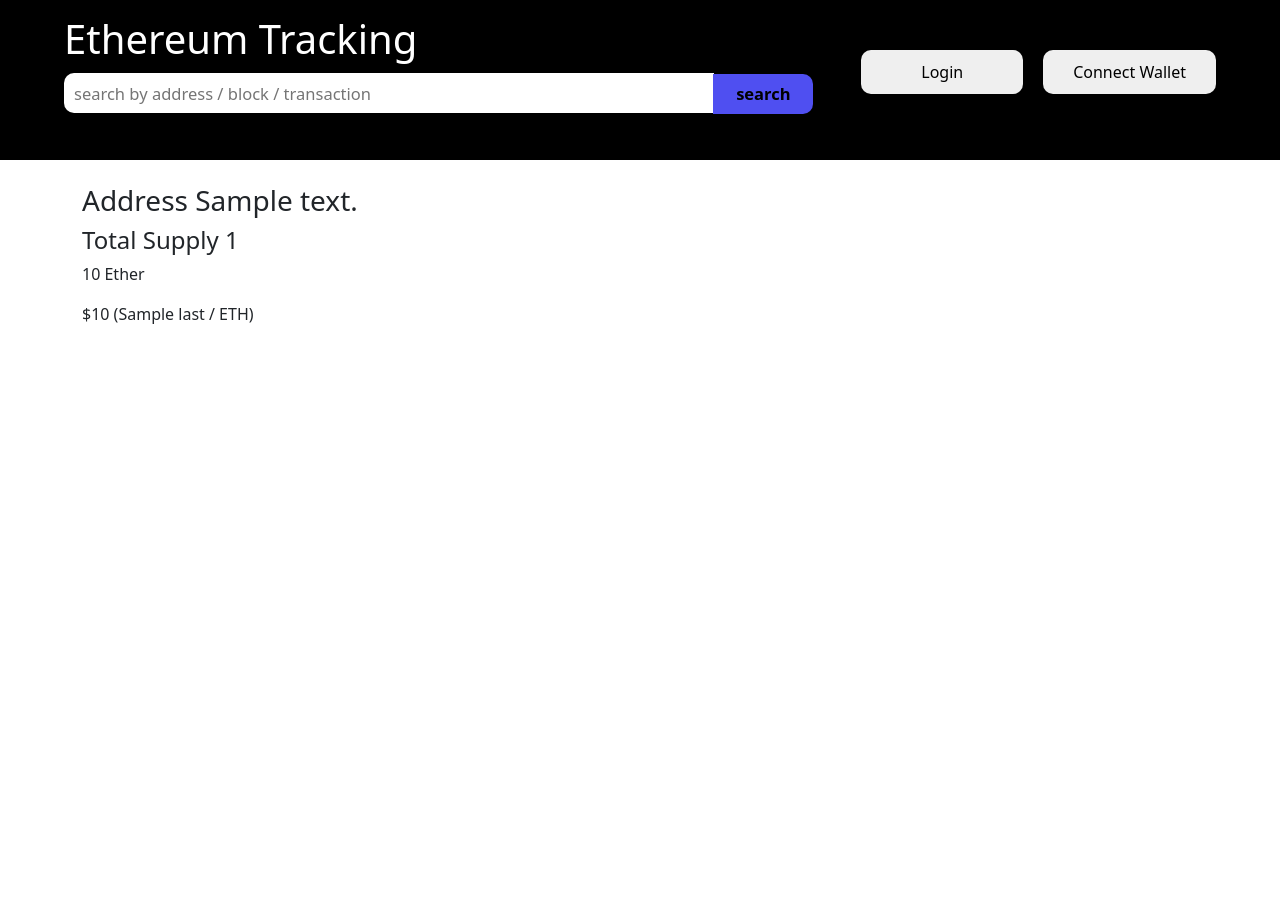
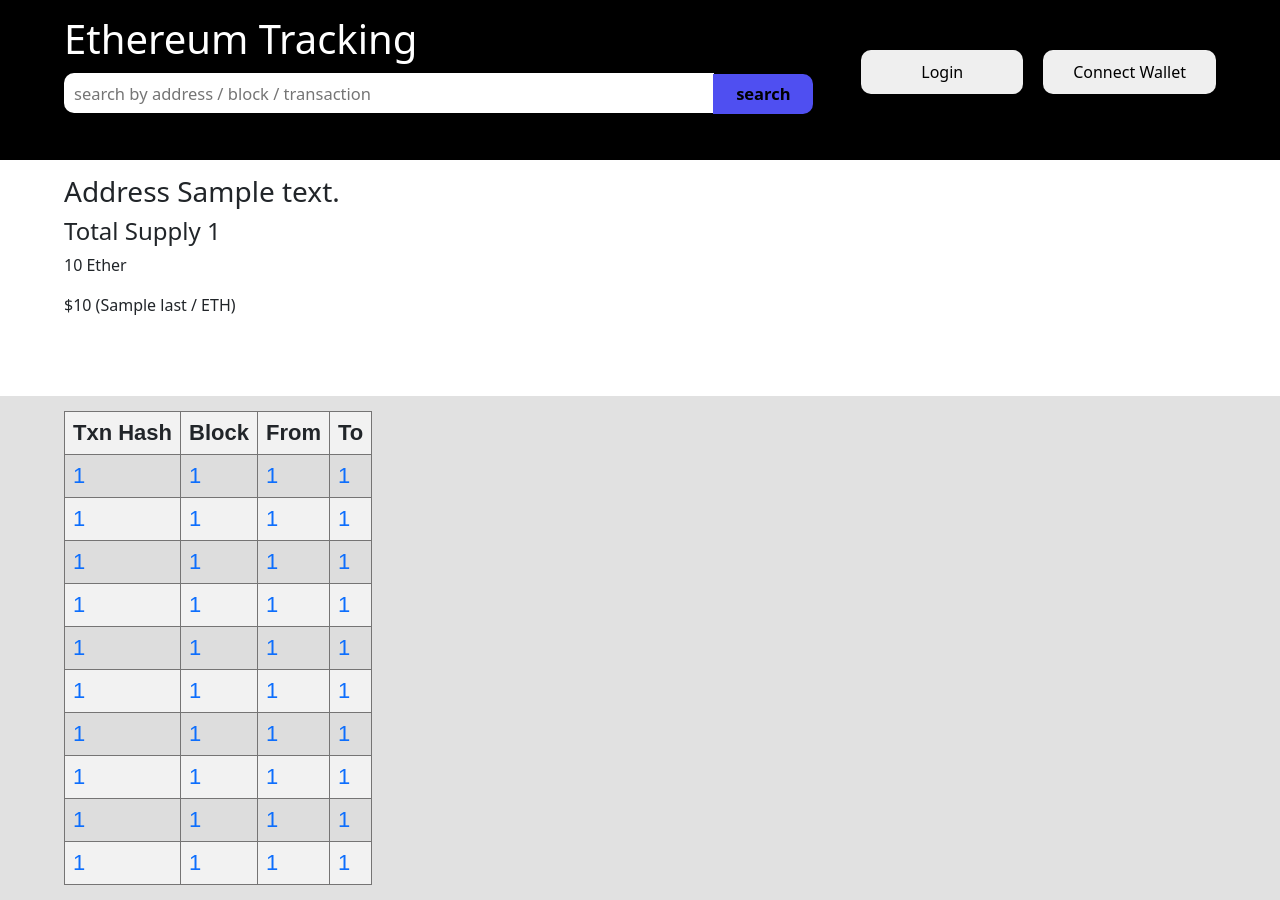
Before and after one commit to JFKongphop/main-etherscan, a Flask app: template templates/address.html in a window 1280 px wide. Before the commit the page ends 324 px from the top, so only its background shows below. Run offline with Flask 2, Linux system fonts and the light colour scheme; the template is opened without the code that fills it: most values are stand-ins (such as "Sample title", 1, 10 or a date in 2020).

Commit message:
getDataAddress

```diff
--- a/app.py
+++ b/app.py
@@ -19,6 +19,22 @@ CORS(app)
 w3 = Web3(Web3.HTTPProvider(hideData.MAINNET_ETH)).eth
 wCheck = Web3(Web3.HTTPProvider(hideData.MAINNET_ETH))
 
+# get transactions in specific address
+class GetDataAPI():
+    def __init__(self, address, apikey, typeOf):
+        self.address = address
+        self.apiKey = apikey
+        self.typeOf = typeOf
+
+    def getDataAddress(self):
+        addressData = []
+        API = f"https://api.etherscan.io/api?module=account&action=txlist&address={self.address}&startblock=0&endblock=99999999&page=1&offset=10&sort=asc&apikey={self.apiKey}&fbclid"
+        data = requests.get(API)
+        for i in range(10):
+            addressData.append(json.loads(data.text)["result"][i][self.typeOf])
+
+        return addressData
+
 # connect my sql
 def connectDatabase():
     return mysql.connector.connect(
@@ -36,7 +52,7 @@ def showData():
 
     return myResult
 
-
+# will wrap by try except
 def getEthPrice():
     price = ccxt.binance()
     ethPrice = price.fetch_ticker("ETH/USDT")
@@ -153,13 +169,23 @@ def address():
     # get total supply of token if it token address
     totalSupply = getTokenTotalSupply(address, hideData.API_KEY)
 
+    # hash, block, from and to in address
+    totalHash = GetDataAPI(address, hideData.API_KEY, "hash")
+    totalBlockNumber = GetDataAPI(address, hideData.API_KEY, "blockNumber")
+    totalFrom = GetDataAPI(address, hideData.API_KEY, "from")
+    totalTo = GetDataAPI(address, hideData.API_KEY, "to")
+
     # render to address page
     return render_template(
         'address.html',
         ethPrice = ethPrice,
         address = address,
         balance = balance,
-        totalSupply = totalSupply
+        totalSupply = totalSupply,
+        totalHash = totalHash.getDataAddress(),
+        totalBlockNumber = totalBlockNumber.getDataAddress(),
+        totalFrom = totalFrom.getDataAddress(),
+        totalTo = totalTo.getDataAddress()
     )
 
 @app.route("/block/<block_number>")
--- a/static/styles/layout.css
+++ b/static/styles/layout.css
@@ -86,4 +86,28 @@
     transform: scale(0.98);
 }
 
+.title-address{
+    padding: 15px 5%;
+}
+
 a:link { text-decoration: none; }
+
+
+.contains-address{
+    background-color: none;
+}
+
+td .table-add{
+    padding: 5px;
+    margin: 20px;
+
+}
+
+.all-trans{
+    width: 100%;
+    display: flex;
+    align-items: center;
+    justify-content: space-between;
+    padding: 15px 5%;
+    font-size: 22px;
+}
--- a/templates/address.html
+++ b/templates/address.html
@@ -1,7 +1,8 @@
 {% extends "layout.html" %}
 
 {% block content %}
-<div class="container mt-4">
+<div>
+    <div class="title-address">
         <h3>Address {{ address }}</h3>
         {% if totalSupply != "Non-Address" -%}
             <h4>Total Supply {{ totalSupply }}</h4>
@@ -16,4 +17,25 @@
             ({{ ethPrice['last'] }} / ETH)
         </p>
     </div>
+</div>
+<br>
+<br>
+<div class="contains-address">
+    <table class="all-trans">
+        <tr>
+            <th>Txn Hash</th>
+            <th>Block</th>
+            <th>From</th>
+            <th>To</th>
+        </tr>
+        {% for i in range(10) -%}
+            <tr>
+                <td class="table-add"><a href="/address?address={{ totalHash[i] }}">{{ totalHash[i] }}</a></td>
+                <td class="table-add"><a href="/block/{{ totalBlockNumber[i] }}">{{ totalBlockNumber[i] }}</a></td>
+                <td class="table-add"><a href="/address?address={{ totalFrom[i] }}">{{ totalFrom[i] }}</a></td>
+                <td class="table-add"><a href="/address?address={{ totalTo[i] }}">{{ totalTo[i] }}</a></td>
+            </tr>
+        {% endfor %}
+    </table>
+</div>
 {% endblock %}
--- a/templates/layout.html
+++ b/templates/layout.html
@@ -5,6 +5,7 @@
         <link rel="stylesheet" href="{{ url_for('static', filename='styles/layout.css') }}">
         <link rel="stylesheet" href="{{ url_for('static', filename='styles/index.css') }}">
         <link rel="stylesheet" href="{{ url_for('static', filename='styles/footer.css') }}">
+        <link rel="stylesheet" href="{{ url_for('static', filename='styles/admin.css') }}">
         <script type="text/javascript" src="{{ url_for('static',filename='script/script.js') }}"></script>
     </head>
 
--- a/templates/transaction.html
+++ b/templates/transaction.html
@@ -14,11 +14,11 @@
         </tr>
         <tr>
             <td>from</td>
-            <td>{{ tx.from }}</td>
+            <td><a href="/address?address={{ tx.from }}">{{ tx.from }}</a></td>
         </tr>
         <tr>
             <td>to</td>
-            <td>{{ tx.to }}</td>
+            <td><a href="/address?address={{ tx.to }}">{{ tx.to }}</a></td>
         </tr>
         <tr>
             <td>value</td>
```
Also changed, not shown: willuse.txt (+64 -0 lines), 1 other file. Lines whose indentation alone changed are shown as unchanged.
